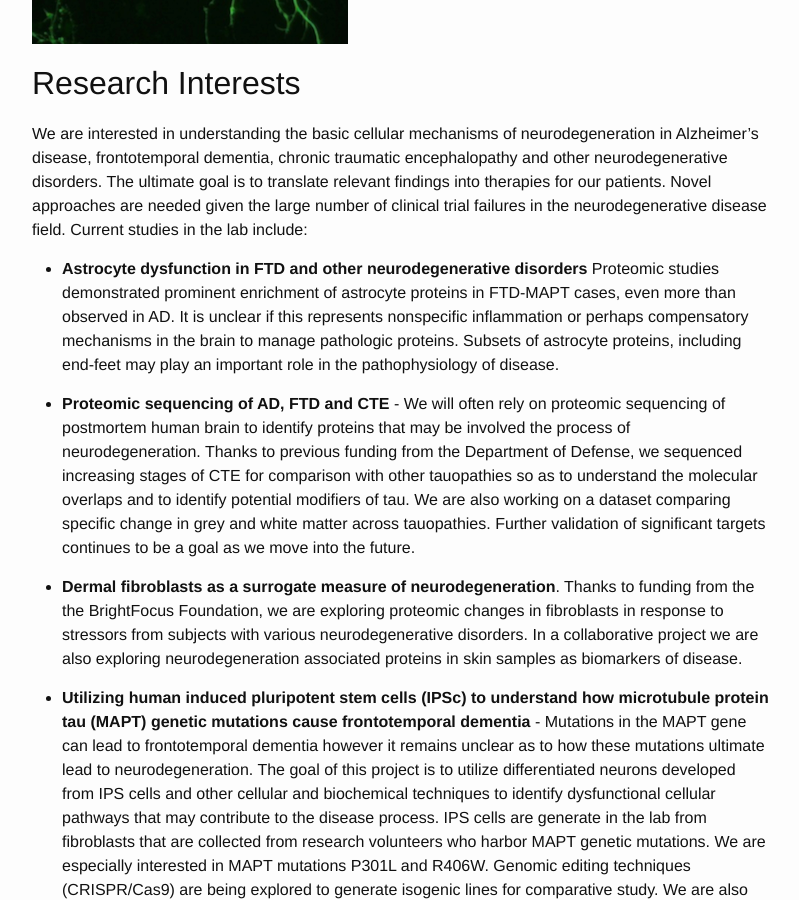
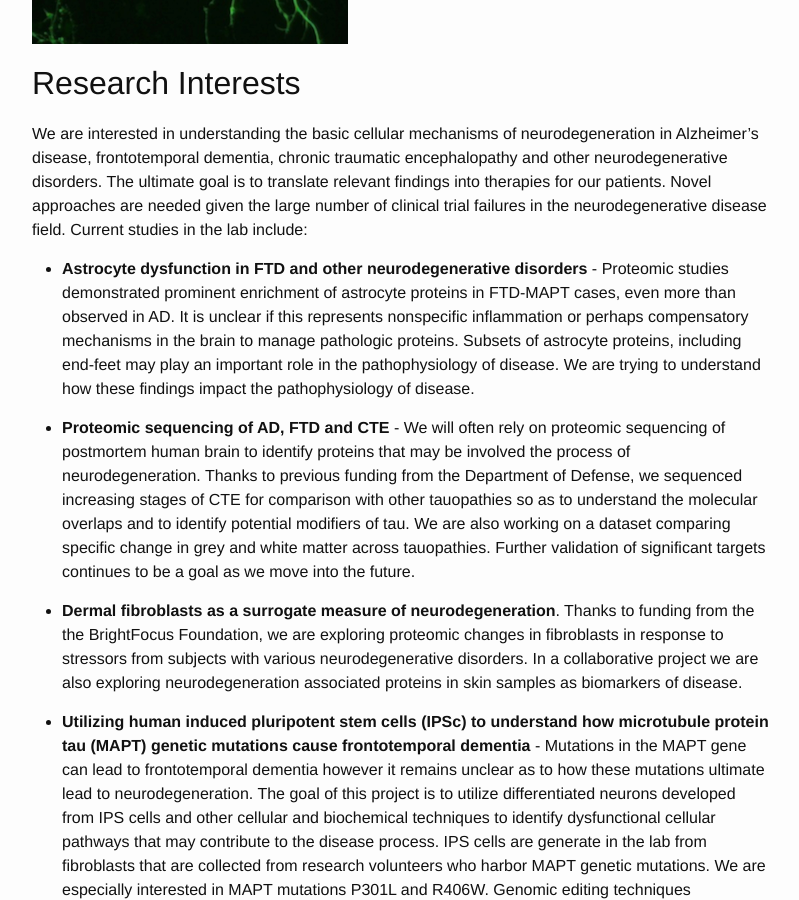
Before and after one commit to haleslab/haleslab.github.io, a Jekyll site: the page built from about.md, in a window 1280 px wide and 900 px high, scrolled down 361 px. Shown: the whole window, without its empty margins (238-1037 px from the left). Built offline with Jekyll 4.4.1, drawn with Linux system fonts in a browser that asks for light colours.

Commit message:
Update about.md

```diff
--- a/about.md
+++ b/about.md
@@ -11,7 +11,7 @@
 We are interested in understanding the basic cellular mechanisms of neurodegeneration in Alzheimer’s disease, frontotemporal dementia, chronic traumatic encephalopathy and other neurodegenerative disorders. The ultimate goal is to translate relevant findings into therapies for our patients. Novel approaches are needed given the large number of clinical trial failures in the neurodegenerative disease field. Current studies in the lab include:
 
 
-* **Astrocyte dysfunction in FTD and other neurodegenerative disorders** Proteomic studies demonstrated prominent enrichment of astrocyte proteins in FTD-MAPT cases, even more than observed in AD. It is unclear if this represents nonspecific inflammation or perhaps compensatory mechanisms in the brain to manage pathologic proteins. Subsets of astrocyte proteins, including end-feet may play an important role in the pathophysiology of disease.
+* **Astrocyte dysfunction in FTD and other neurodegenerative disorders** - Proteomic studies demonstrated prominent enrichment of astrocyte proteins in FTD-MAPT cases, even more than observed in AD. It is unclear if this represents nonspecific inflammation or perhaps compensatory mechanisms in the brain to manage pathologic proteins. Subsets of astrocyte proteins, including end-feet may play an important role in the pathophysiology of disease. We are trying to understand how these findings impact the pathophysiology of disease.
 
 * **Proteomic sequencing of AD, FTD and CTE** - We will often rely on proteomic sequencing of postmortem human brain to identify proteins that may be involved the process of neurodegeneration. Thanks to previous funding from the Department of Defense, we sequenced increasing stages of CTE for comparison with other tauopathies so as to understand the molecular overlaps and to identify potential modifiers of tau. We are also working on a dataset comparing specific change in grey and white matter across tauopathies. Further validation of significant targets continues to be a goal as we move into the future.
 
```
